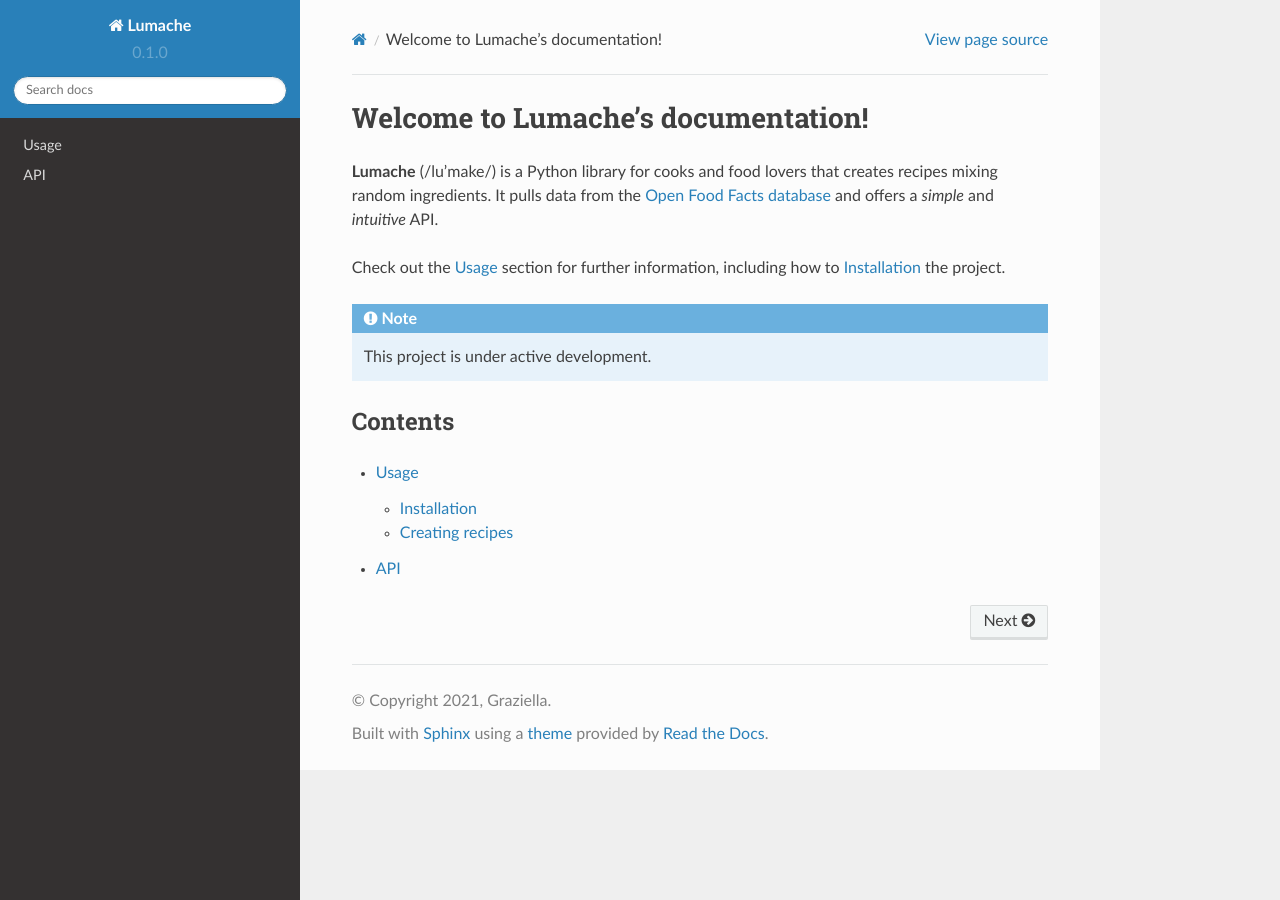
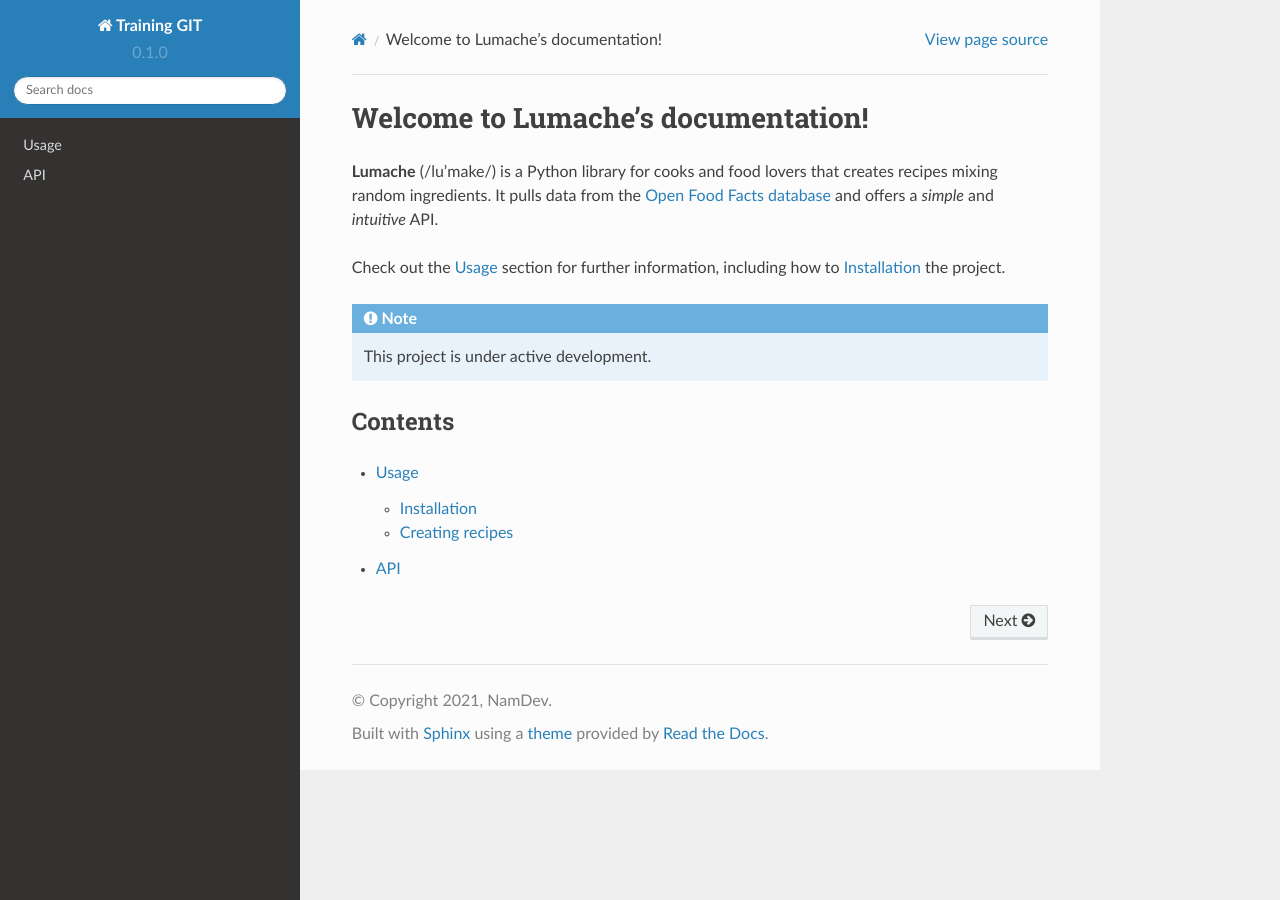
Before and after one commit to namdevdk2710/training-git, a Sphinx documentation site: the page built from docs/source/index.rst, in a window 1280 px wide. Built offline with Sphinx 7.4.7 and the Read the Docs theme 2.0.0, drawn with Linux system fonts in a browser that asks for light colours.

Commit message:
Update conf.py

```diff
--- a/docs/source/conf.py
+++ b/docs/source/conf.py
@@ -2,9 +2,9 @@
 
 # -- Project information
 
-project = 'Lumache'
-copyright = '2021, Graziella'
-author = 'Graziella'
+project = 'Training GIT'
+copyright = '2021, NamDev'
+author = 'Nam Dev'
 
 release = '0.1'
 version = '0.1.0'
```
